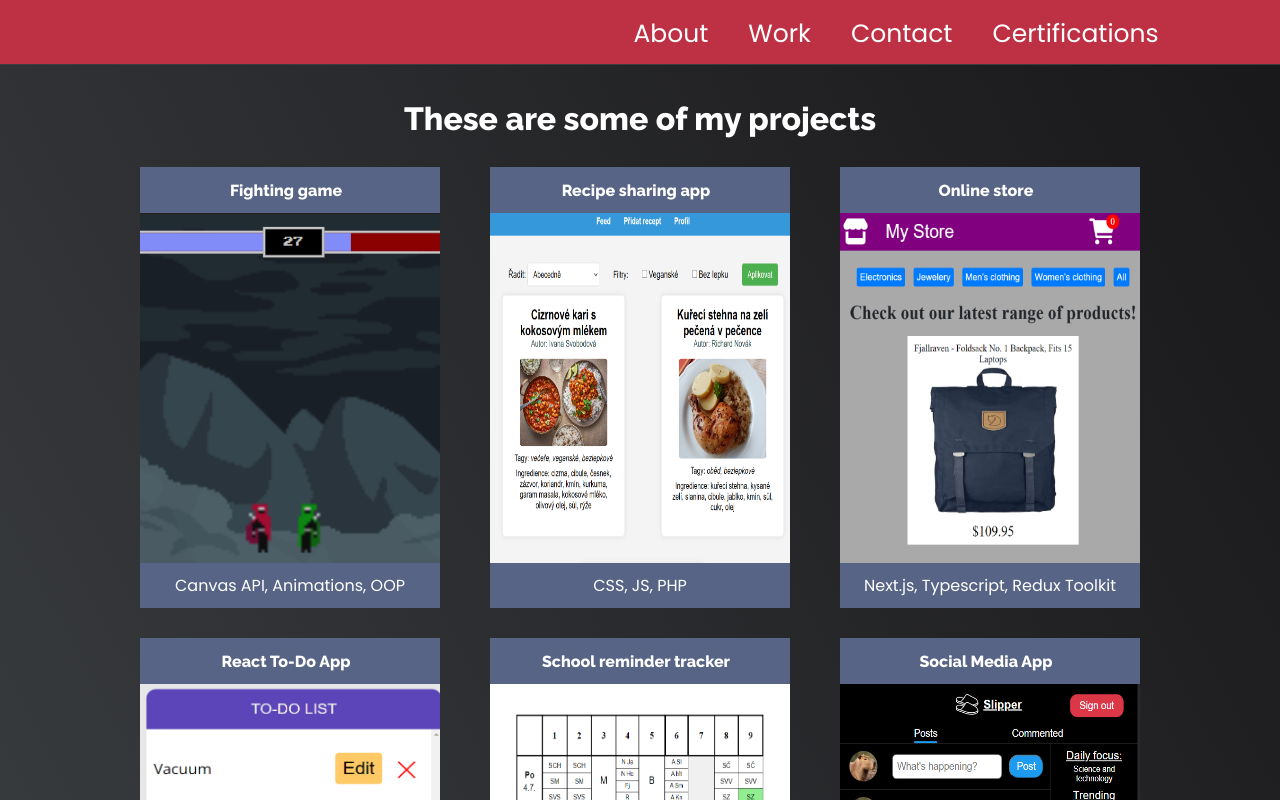
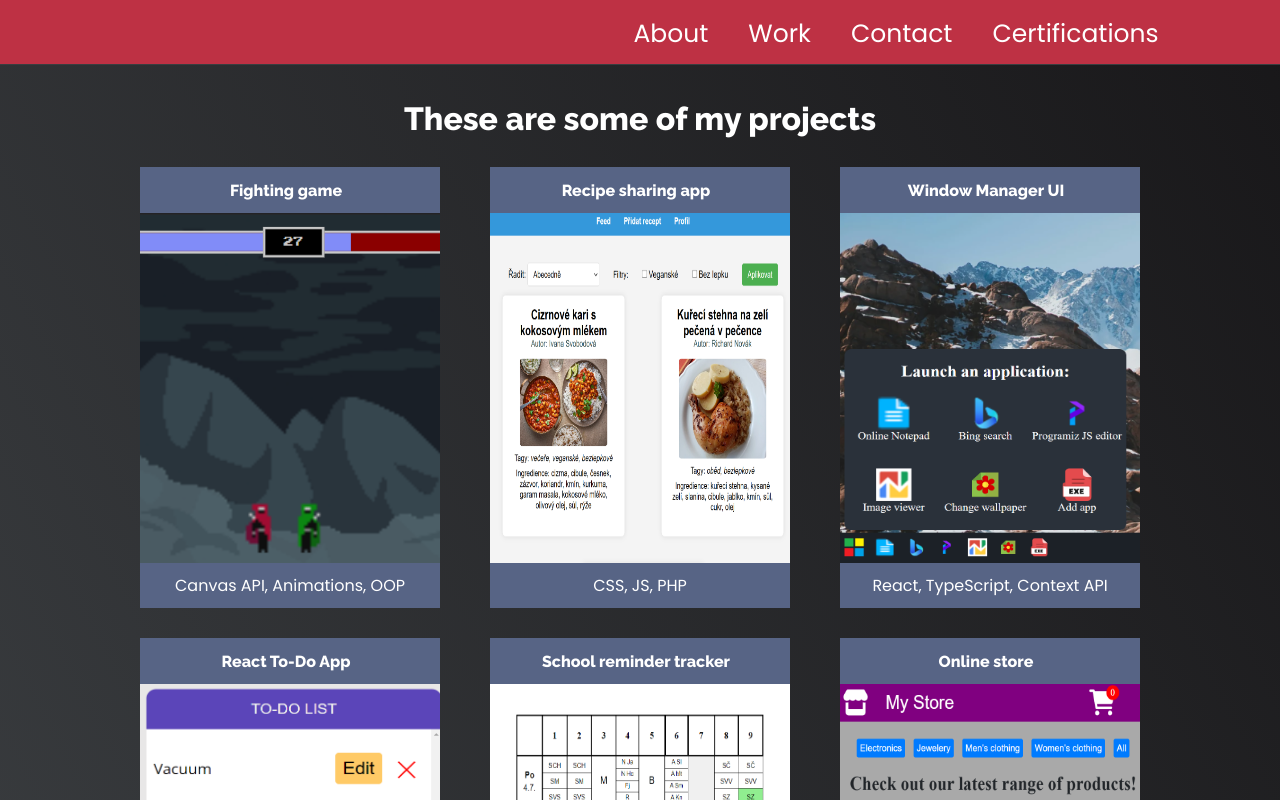
Before and after one commit to MickenCZ/Portfolio, a Next.js app: page /work in a window 1280 px wide. Shown: the top 800 px of the page. Built offline with nearby package versions, Linux system fonts and the light colour scheme.

Commit message:
added new window manager ui project

```diff
--- a/pages/work.js
+++ b/pages/work.js
@@ -38,12 +38,12 @@ export default function Work() {
 <motion.div id={styles.projects} variants={fadeInRight} >
     <Project title="Fighting game" stack="Canvas API, Animations, OOP" imgsrc="/Assassin.PNG" imgalt="Assassin fighting game" url="https://assassinfighter.netlify.app/" />
     <Project title="Recipe sharing app" stack="CSS, JS, PHP" imgsrc="/recipe.png" imgalt="Recipe sharing app" url="https://receptar.onrender.com/" />
-    <Project title="Online store" stack="Next.js, Typescript, Redux Toolkit" imgsrc="/Store.PNG" imgalt="E-Store project" url="https://online-store-mickencz.vercel.app/" />
+    <Project title="Window Manager UI" stack="React, TypeScript, Context API" imgsrc="/windowmanager.png" imgalt="window manager project" url="https://windowmanager.netlify.app/"  />
   </motion.div>
   <motion.div id={styles.projects} variants={fadeInRight} >
     <Project title="React To-Do App" stack="React, LocalStorage, ES6" imgsrc="/Todo.PNG" imgalt="Todo App" url="https://todoaplikace.netlify.app/" />
     <Project title="School reminder tracker" stack="Next.js, MongoDB, SSR, Serverless" imgsrc="/Reminder.PNG" imgalt="reminder project" url="https://pripominac.netlify.app/"  />
-    <Project title="Social Media App" stack="Next, MySQL, Authenthication" imgsrc="/Slipper.PNG" imgalt="Social Media app" url="https://slipperapp.vercel.app/" />
+    <Project title="Online store" stack="Next.js, Typescript, Redux Toolkit" imgsrc="/Store.PNG" imgalt="E-Store project" url="https://online-store-mickencz.vercel.app/" />
   </motion.div>
     </motion.main>
     </>
```
Also changed, not shown: public/windowmanager.png (added).
